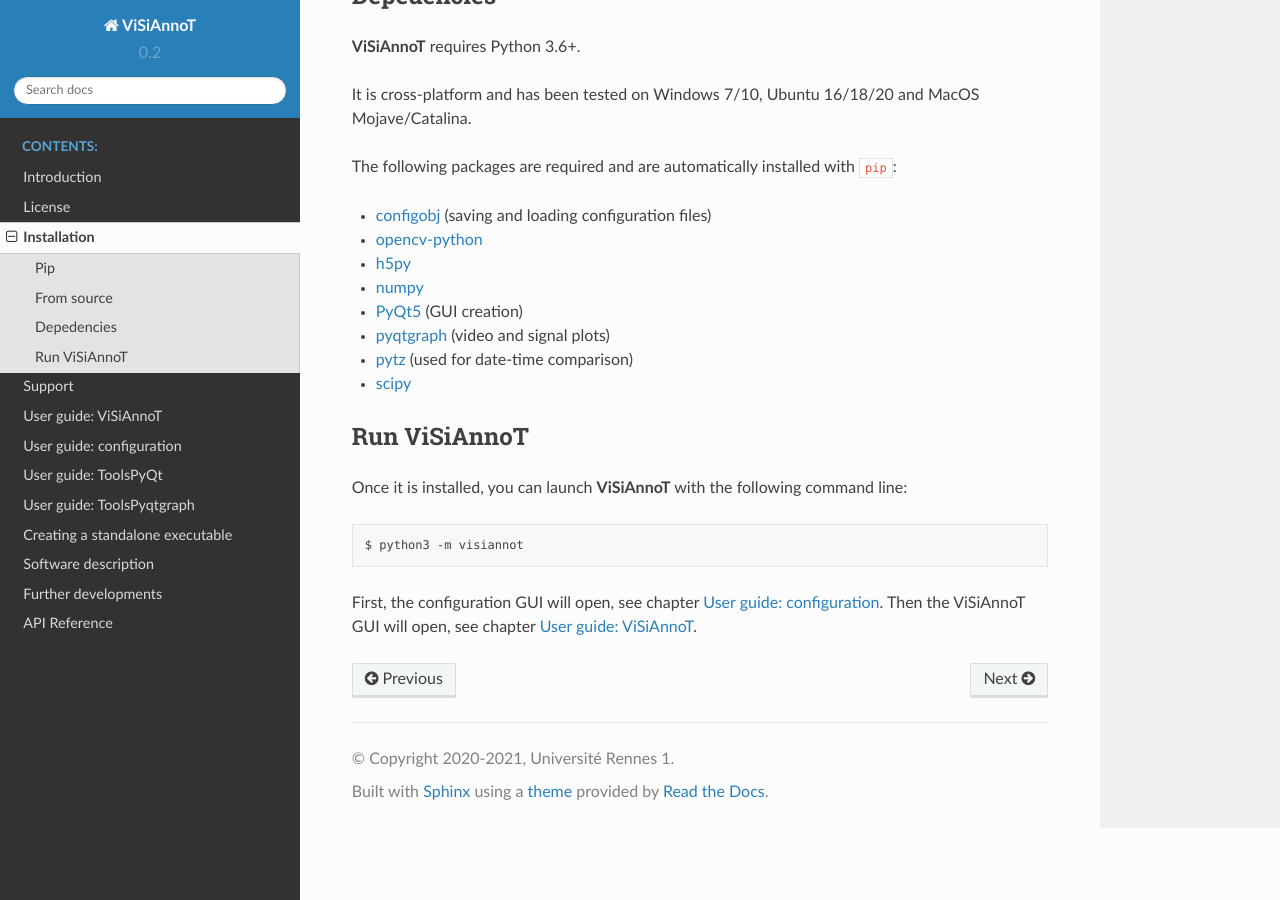
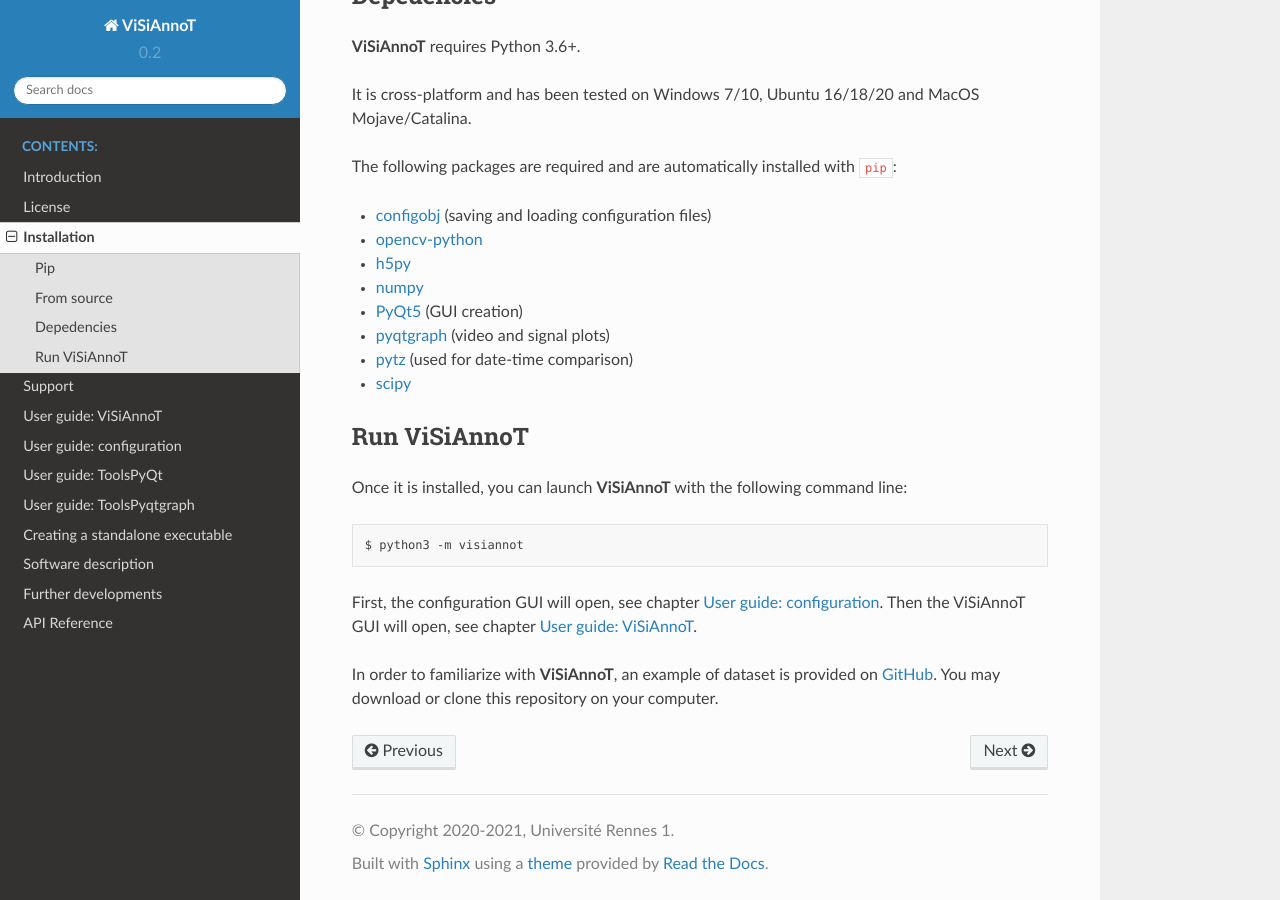
Before and after one commit to RphWbr/visiannot, a Sphinx documentation site: the page built from doc/source/install.rst, in a window 1280 px wide and 900 px high, scrolled down 606 px. Built offline with Sphinx 7.4.7 and the Read the Docs theme 2.0.0, drawn with Linux system fonts in a browser that asks for light colours; formulas are drawn with MathJax 3.

Commit message:
documentation => add link to dataset example

```diff
--- a/doc/source/install.rst
+++ b/doc/source/install.rst
@@ -49,3 +49,5 @@
     $ python3 -m visiannot
 
 First, the configuration GUI will open, see chapter :ref:`configuration`. Then the ViSiAnnoT GUI will open, see chapter :ref:`userguide-visiannot`.
+
+In order to familiarize with **ViSiAnnoT**, an example of dataset is provided on `GitHub <https://github.com/RphWbr/visiannot-example>`_. You may download or clone this repository on your computer.
```
Also changed, not shown: README.md (+2 -0 lines).
